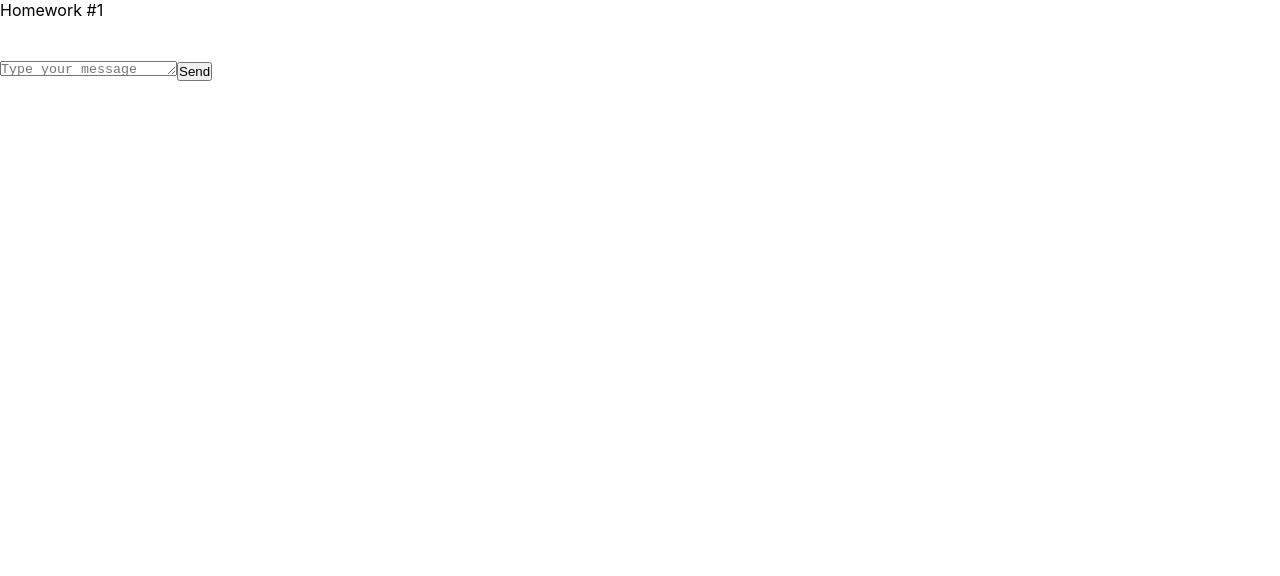
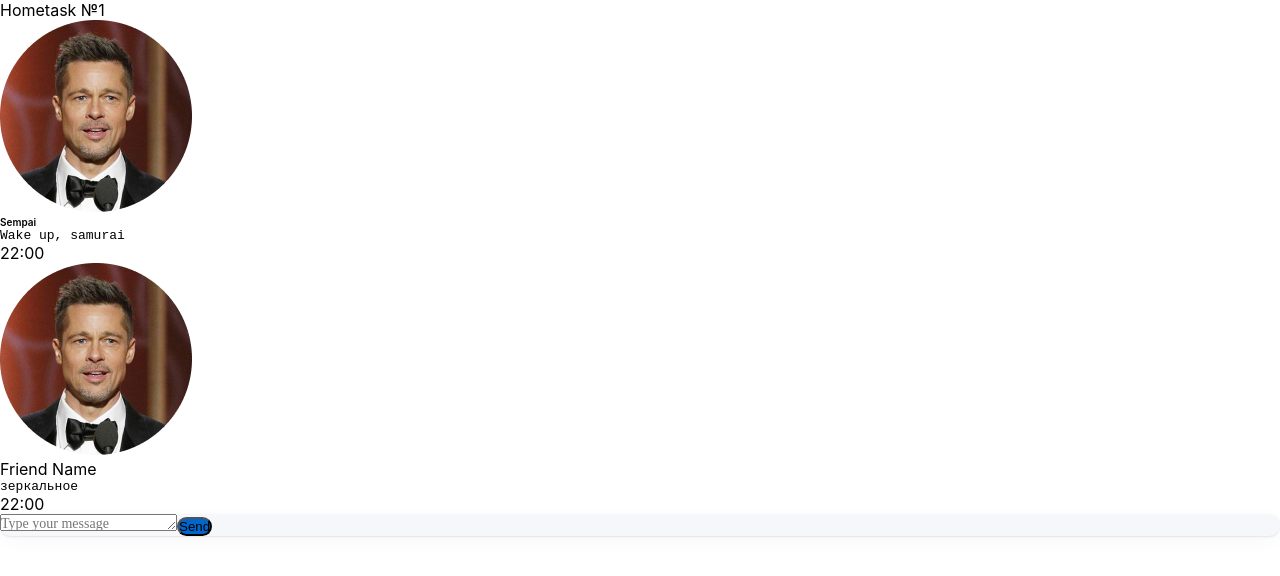
Before and after one commit to Nikmaunt/IgnatHW, a React (Create React App) app: page / in a window 1280 px wide. Shown: the top 576 px of the page. Built offline with nearby package versions, Linux system fonts and the light colour scheme.

Commit message:
Deploy wrbsite

```diff
--- a/package.json
+++ b/package.json
@@ -1,6 +1,6 @@
 {
   "name": "hws2",
-  "homepage": "https://github.com/Nikmaunt/IgnatHW.git",
+  "homepage": "http://Nikmaunt.github.io/IgnatHW",
   "version": "0.1.0",
   "private": true,
   "dependencies": {
@@ -16,7 +16,7 @@
     "@types/react-dom": "18.0.6",
     "@types/uuid": "8.3.4",
     "axios": "0.27.2",
-    "gh-pages": "4.0.0",
+    "gh-pages": "^4.0.0",
     "react": "18.2.0",
     "react-dom": "18.2.0",
     "react-redux": "8.0.4",
--- a/src/s2-homeworks/hw01/HW1.tsx
+++ b/src/s2-homeworks/hw01/HW1.tsx
@@ -14,17 +14,32 @@
 * */
 
 // нужно создать правильный тип вместо any
-export type MessageType = any
+export type MessageType = {
+    id: number
+    user: UserType
+    message: MessageType2
+}
+export type UserType = {
+    avatar: string
+    name: string
+
+}
+
+export type MessageType2 = {
+    text: string
+    time: string
+}
+
 
 // структуру объекта не менять
 export const message0: MessageType = {
     id: 0,
     user: {
         avatar: avatar, // можно менять
-        name: 'Some Name',  // можно менять
+        name: 'Sempai',  // можно менять
     },
     message: {
-        text: 'some textsome textsome textsome textsome textsome textsome text', // можно менять
+        text: 'Wake up, samurai', // можно менять
         time: '22:00', // можно менять
     },
 }
@@ -35,7 +50,7 @@
         name: 'Friend Name', // можно менять
     },
     message: {
-        text: 'зеркальное сообщение для тренировки css', // можно менять
+        text: 'зеркальное ', // можно менять
         time: '22:00', // можно менять
     },
 }
@@ -43,16 +58,16 @@
 const HW1 = () => {
     return (
         <div id={'hw1'}>
-            <div className={s2.hwTitle}>Homework #1</div>
+            <div className={s2.hwTitle}>Hometask №1</div>
             <div className={s2.hw}>
                 {/*проверка отображения (не менять)*/}
                 <div>
-                    <Message message={message0} />
-                    <FriendMessage message={friendMessage0} />
+                    <Message message={message0}/>
+                    <FriendMessage message={friendMessage0}/>
                 </div>
 
                 {/*для автоматической проверки дз (не менять)*/}
-                <MessageSender M={Message} />
+                <MessageSender M={Message}/>
             </div>
         </div>
     )
--- a/src/s2-homeworks/hw01/friend-message/FriendMessage.tsx
+++ b/src/s2-homeworks/hw01/friend-message/FriendMessage.tsx
@@ -1,16 +1,20 @@
 import React from 'react'
 import s from './FriendMessage.module.css'
+import {MessageType} from "../HW1";
 
-// создать тип вместо any и отобразить приходящие данные
-const FriendMessage = (props: any) => {
+type  FriendMessagePropsType = {
+    message: MessageType
+}
+
+const FriendMessage = (props: FriendMessagePropsType) => {
     return (
         <div
             id={'hw1-friend-message-' + props.message.id}
             className={s.friendMessage}
         >
             <div className={s.friendImageAndText}>
-                <img
-                    id={'hw1-friend-avatar-' + props.message.id}
+                <img src={props.message.user.avatar}
+                     id={'hw1-friend-avatar-' + props.message.id}
                     // создаёт студент
 
                     //
@@ -18,17 +22,15 @@
                 <div className={s.friendText}>
                     <div
                         id={'hw1-friend-name-' + props.message.id}
-                        className={s.friendName}
-                    >
-                        {/*создаёт студент*/}
-
+                        className={s.friendName}>
+                        {props.message.user.name}
                         {/**/}
                     </div>
                     <pre
                         id={'hw1-friend-text-' + props.message.id}
                         className={s.friendMessageText}
                     >
-                        {/*создаёт студент*/}
+                        {props.message.message.text}
 
                         {/**/}
                     </pre>
@@ -38,7 +40,7 @@
                 id={'hw1-friend-time-' + props.message.id}
                 className={s.friendTime}
             >
-                {/*создаёт студент*/}
+                {props.message.message.time}
 
                 {/**/}
             </div>
--- a/src/s2-homeworks/hw01/message-sender/MessageSender.module.css
+++ b/src/s2-homeworks/hw01/message-sender/MessageSender.module.css
@@ -1,18 +1,26 @@
 .sendForm {
-
+    background: #F5F7FB;
+    box-shadow: 0px 5px 20px rgba(29, 33, 38, 0.03), 0px 1px 2px rgba(29, 33, 38, 0.1);
+    border-radius: 20px
 }
 
 .textarea {
-
+    font-family: 'Montserrat';
+    font-style: normal;
+    font-weight: 400;
+    font-size: 14px;
+    line-height: 17px;
 }
 
 .button {
-
+    background: #0066CC;
+    border-radius: 20px;
 }
 
 .button:hover {
 
 }
+
 .button:active {
 
 }
--- a/src/s2-homeworks/hw01/message/Message.module.css
+++ b/src/s2-homeworks/hw01/message/Message.module.css
@@ -1,3 +1,4 @@
+
 .message {
 
 }
@@ -19,7 +20,13 @@
 }
 
 .name {
+    ont-family: 'Montserrat';
+    font-style: normal;
+    font-weight: 600;
+    font-size: 10px;
+    line-height: 12px;
 
+    color: #000000;
 }
 
 .messageText {
--- a/src/s2-homeworks/hw01/message/Message.tsx
+++ b/src/s2-homeworks/hw01/message/Message.tsx
@@ -1,35 +1,39 @@
 import React from 'react'
 import s from './Message.module.css'
+import {MessageType} from "../HW1";
+
 
 // нужно создать правильный тип вместо any
-export type MessagePropsType = any
+
+export type MessagePropsType = {
+    message: MessageType
+}
 
 // нужно отобразить приходящие данные
 const Message = (props: MessagePropsType) => {
     return (
         <div id={'hw1-message-' + props.message.id} className={s.message}>
             <div className={s.imageAndText}>
-                <img
-                    id={'hw1-avatar-' + props.message.id}
+                <img src={props.message.user.avatar}
+                     id={'hw1-avatar-' + props.message.id}
                     // создаёт студент
 
                     //
                 />
                 <div className={s.text}>
                     <div id={'hw1-name-' + props.message.id} className={s.name}>
-                        {/*создаёт студент*/}
+                        <span>{props.message.user.name}</span>
+                    </div>
 
-                        {/**/}
-                    </div>
-                    <pre id={'hw1-text-' + props.message.id} className={s.messageText}>
-                        {/*создаёт студент*/}
+                    <pre id={props.message.message.text + props.message.id} className={s.messageText}>
+                        {props.message.message.text}
 
-                        {/**/}
+
                     </pre>
                 </div>
             </div>
             <div id={'hw1-time-' + props.message.id} className={s.time}>
-                {/*создаёт студент*/}
+                {props.message.message.time}
 
                 {/**/}
             </div>
```
Also changed, not shown: 1 other file (tests, documents, lock files or other folders).
